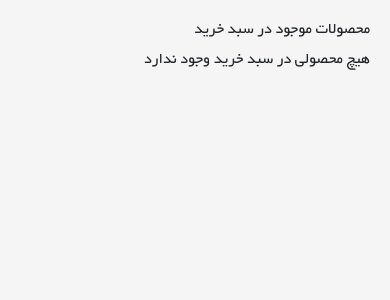
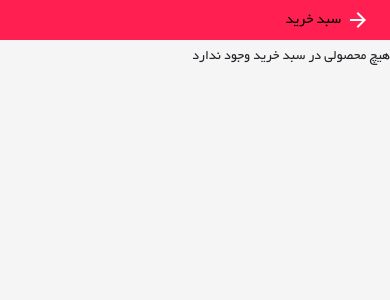
Before and after one commit to mostafa-jamali/MyShop-PWA, a React (Create React App) app: page /basket in a window 390 px wide. Shown: the top 300 px of the page. Built offline with nearby package versions, Linux system fonts and the light colour scheme.

Commit message:
edit colors

```diff
--- a/src/Components/Basket/Basket.jsx
+++ b/src/Components/Basket/Basket.jsx
@@ -2,6 +2,8 @@ import React, { useState } from 'react'
 import { Link } from "react-router-dom";
 import { makeStyles } from '@material-ui/core/styles';
 import { Button, ButtonGroup } from 'reactstrap';
+import ArrowForwardIcon from '@material-ui/icons/ArrowForward';
+import Hidden from '@material-ui/core/Hidden';
 import { connect } from 'react-redux';
 
 import { increaseItemOfBasket, decreaseItemOfBasket, deleteBasket } from '../../Redux/Basket/Basket.action'
@@ -12,9 +14,9 @@ const useStyles = makeStyles((theme) => ({
         backgroundColor: '#f5f5f5',
         direction: "rtl",
         textAlign: "right",
-        padding: "20px 20px 100px",
+        // padding: "20px 20px 100px",
         [theme.breakpoints.down('xs')]: {
-            paddingTop: 20,
+            paddingTop: 0,
         },
     },
     baskets: {
@@ -145,7 +147,10 @@ const useStyles = makeStyles((theme) => ({
     },
     h4: {
         [theme.breakpoints.down('xs')]: {
-            fontSize: "16px"
+            // fontSize: "16px",
+            // position:"absolute",
+            // marginTop:"45px",
+            display:"none"
         },
         [theme.breakpoints.up('sm')]: {
             fontSize: "19px"
@@ -155,6 +160,22 @@ const useStyles = makeStyles((theme) => ({
         },
         [theme.breakpoints.up('lg')]: {
             fontSize: "25px"
+        },
+    },
+    noProduct: {
+        [theme.breakpoints.down('xs')]: {
+            fontSize: "14px",
+            position:"absolute",
+            marginTop:"45px",
+        },
+        [theme.breakpoints.up('sm')]: {
+            fontSize: "17px"
+        },
+        [theme.breakpoints.up('md')]: {
+            fontSize: "19px"
+        },
+        [theme.breakpoints.up('lg')]: {
+            fontSize: "22px"
         },
     },
     count: {
@@ -170,6 +191,38 @@ const useStyles = makeStyles((theme) => ({
         alignItems: "center",
         fontFamily: "bYekan",
         fontSize: "25px"
+    },
+    Link: {
+        position: "fixed",
+        zIndex: "1000",
+        direction:"initial",
+        "&:hover": {
+            textDecoration: "none",
+            color: "white"
+        },
+        [theme.breakpoints.down('sm')]: {
+            backgroundColor: "#ff1f51",
+            width: "100vW",
+            height: "20px",
+            color: "black",
+            display: "flex",
+            alignItems: "center",
+            justifyContent: "flex-end",
+            padding: "20px",
+            color: "white"
+        },
+    },
+    pageName: {
+        marginBottom: "0px",
+        fontSize: "20px",
+        direction: "rtl",
+        textAlign: "right",
+        padding: "10px 20px 0px 0px",
+        color: "black",
+        [theme.breakpoints.down('xs')]: {
+            fontSize: "15px",
+            padding: "0px 5px",
+        },
     }
 }));
 
@@ -179,14 +232,14 @@ function Basket({ basketList, increaseItemOfBasket, decreaseItemOfBasket, delete
 
 
     const counterPlus = (ProductId) => {
-        increaseItemOfBasket(ProductId);
+        increaseItemOfBasket(ProductId); //increaseItemOfBasket coming from redux
     };
     const counterMinus = (ProductId) => {
-        const basketProduct = basketList.find(item => item.id == ProductId)
+        const basketProduct = basketList.find(item => item.id == ProductId)//basketList coming from redux
         if (basketProduct.counter > 1) {
-            decreaseItemOfBasket(ProductId);
+            decreaseItemOfBasket(ProductId);//decreaseItemOfBasket coming from redux
         } else {
-            deleteBasket(ProductId)
+            deleteBasket(ProductId)//deleteBasket coming from redux
         }
     };
 
@@ -194,6 +247,9 @@ function Basket({ basketList, increaseItemOfBasket, decreaseItemOfBasket, delete
     const allSalePrice = (item) => item.sale_price * item.counter
     return (
         <div className={classes.root}>
+            <Hidden smUp>
+                <Link to="/" className={classes.Link}><p className={classes.pageName}>سبد خرید</p><ArrowForwardIcon /></Link>
+            </Hidden>
             <h4 className={classes.h4}>محصولات موجود در سبد خرید</h4>
             <div>
                 {
@@ -237,7 +293,7 @@ function Basket({ basketList, increaseItemOfBasket, decreaseItemOfBasket, delete
                             </div>
                         )
                         :
-                        <p>هیچ محصولی در سبد خرید وجود ندارد</p>
+                        <p className={classes.noProduct}>هیچ محصولی در سبد خرید وجود ندارد</p>
                 }
             </div>
         </div>
--- a/src/Components/CategoriesPage/CategoriesPage.jsx
+++ b/src/Components/CategoriesPage/CategoriesPage.jsx
@@ -99,7 +99,9 @@ const useStyles = makeStyles((theme) => ({
     TabPanel: {
         width: "100%",
         minHeight: "88%",
-        backgroundColor: "#a677c7",
+        background: "#C6FFDD",  /* fallback for old browsers */
+        background: "-webkit-linear-gradient(to top, #f7797d, #FBD786, #C6FFDD)",  /* Chrome 10-25, Safari 5.1-6 */
+        background: "linear-gradient(to top, #f7797d, #FBD786, #C6FFDD)", /* W3C, IE 10+/ Edge, Firefox 16+, Chrome 26+, Opera 12+, Safari 7+ */
         position: "absolute",
         [theme.breakpoints.down('sm')]: {
             top: "100px",
--- a/src/Components/ListFavorites/ListFavorites.jsx
+++ b/src/Components/ListFavorites/ListFavorites.jsx
@@ -6,7 +6,6 @@ import { makeStyles } from '@material-ui/core/styles';
 import { Divider } from '@material-ui/core';
 import { Col, Row } from 'reactstrap';
 import { Link } from "react-router-dom";
-import { useParams } from 'react-router-dom';
 import ArrowForwardIcon from '@material-ui/icons/ArrowForward';
 import Hidden from '@material-ui/core/Hidden';
 import { connect } from 'react-redux';
@@ -14,7 +13,10 @@ import { connect } from 'react-redux';
 
 const useStyles = makeStyles((theme) => ({
     root: {
-        backgroundColor: "#a677c7",
+        direction:"rtl",
+        background: "#C6FFDD",  /* fallback for old browsers */
+        background: "-webkit-linear-gradient(to top, #f7797d, #FBD786, #C6FFDD)",  /* Chrome 10-25, Safari 5.1-6 */
+        background: "linear-gradient(to top, #f7797d, #FBD786, #C6FFDD)", /* W3C, IE 10+/ Edge, Firefox 16+, Chrome 26+, Opera 12+, Safari 7+ */
         minHeight: "100vh"
     },
     row: {
@@ -80,6 +82,7 @@ const useStyles = makeStyles((theme) => ({
     },
     Link: {
         position: "fixed",
+        direction:"rtl",
         zIndex: "1000",
         "&:hover": {
             textDecoration: "none",
@@ -91,6 +94,7 @@ const useStyles = makeStyles((theme) => ({
             height: "20px",
             color: "black",
             display: "flex",
+            direction:"ltr",
             alignItems: "center",
             justifyContent: "flex-end",
             padding: "20px",
@@ -103,10 +107,21 @@ const useStyles = makeStyles((theme) => ({
         direction: "rtl",
         textAlign: "right",
         padding: "10px 20px 0px 0px",
-        color: "white",
+        color: "black",
         [theme.breakpoints.down('xs')]: {
             fontSize: "15px",
             padding: "0px 5px",
+        },
+    },
+    noProduct: {
+        display: "flex",
+        justifyContent: "flex-start",
+        padding: "10px 16px",
+        [theme.breakpoints.down('xs')]: {
+            fontSize: "15px",
+            padding: "5px 16px",
+            position: "absolute",
+            marginTop: "45px",
         },
     }
 }));
@@ -122,6 +137,8 @@ function ListFavorites({ favoriteList }) {
             <Hidden xsDown>
                 <p className={classes.pageName}>محصولات موردعلاقه</p>
             </Hidden>
+            {
+                favoriteList.length >= 1 ?
                     <div className={`justify-content-center p-3`}>
                         <Row className={`justify-content-end p-1 ${classes.row}`} xs={2} sm={3} md={4} lg={5} xl={6}>
                             {
@@ -155,6 +172,8 @@ function ListFavorites({ favoriteList }) {
                                 )}
                         </Row>
                     </div>
+                    : <p className={classes.noProduct}>هیچ محصولی در بخش موردعلاقه وجود ندارد</p>
+            }
         </div>
     )
 }
--- a/src/Components/ListProduct/ListProduct.jsx
+++ b/src/Components/ListProduct/ListProduct.jsx
@@ -15,7 +15,9 @@ import LoadingComponent from '../LoadingComponent/LoadingComponent';
 
 const useStyles = makeStyles((theme) => ({
     root: {
-        backgroundColor: "#a677c7",
+        background: "#C6FFDD",  /* fallback for old browsers */
+        background: "-webkit-linear-gradient(to top, #f7797d, #FBD786, #C6FFDD)",  /* Chrome 10-25, Safari 5.1-6 */
+        background: "linear-gradient(to top, #f7797d, #FBD786, #C6FFDD)", /* W3C, IE 10+/ Edge, Firefox 16+, Chrome 26+, Opera 12+, Safari 7+ */
         minHeight:"100vh"
     },
     row: {
@@ -104,7 +106,7 @@ const useStyles = makeStyles((theme) => ({
         direction: "rtl",
         textAlign: "right",
         padding: "10px 20px 0px 0px",
-        color: "white",
+        color: "black",
         [theme.breakpoints.down('xs')]: {
             fontSize: "15px",
             padding: "0px 5px",
--- a/src/Components/Search/Search.jsx
+++ b/src/Components/Search/Search.jsx
@@ -15,7 +15,9 @@ import LoadingComponent from '../LoadingComponent/LoadingComponent';
 
 const useStyles = makeStyles((theme) => ({
     root: {
-        backgroundColor: "#a677c7",
+        background: "#C6FFDD",  /* fallback for old browsers */
+        background: "-webkit-linear-gradient(to top, #f7797d, #FBD786, #C6FFDD)",  /* Chrome 10-25, Safari 5.1-6 */
+        background: "linear-gradient(to top, #f7797d, #FBD786, #C6FFDD)", /* W3C, IE 10+/ Edge, Firefox 16+, Chrome 26+, Opera 12+, Safari 7+ */
         minHeight: "100vh"
     },
     row: {
@@ -144,7 +146,7 @@ function Search() {
                 </div>
             </Hidden>
             <Hidden xsDown>
-                <Form className="py-2 px-3 mx-sm-5 mx-md-5 rounded bg-success">
+                <Form className="py-2 px-3 mx-sm-5 mx-md-5 rounded">
                     <FormGroup>
                         <Input className="my-3" style={{ direction: "rtl" }} type='search' id='search' name={'search'} value={search} placeholder="جستجوی نام محصول" onChange={handleChange} />
                     </FormGroup>
@@ -153,7 +155,7 @@ function Search() {
             <div className={`justify-content-center p-3`}>
                 {
                     pending ?
-                        <div style={{ display: "flex", justifyContent: "center", alignItems: "center" , marginTop:20}}>
+                        <div style={{ display: "flex", justifyContent: "center", alignItems: "center", marginTop: 20 }}>
                             <LoadingComponent />
                         </div>
                         :
--- a/src/Components/SingleProduct/SingleProduct.jsx
+++ b/src/Components/SingleProduct/SingleProduct.jsx
@@ -147,7 +147,7 @@ function SingleProduct({ basketList, addBasket, addFavorite, deleteFavorite }) {
                             <div className={"p-sm-2 mt-1 rounded bg-light"}>
                                 <FavoriteIcon className={`${classes.FavoriteIcon} mx-2 ${myFavorite ? `${classes.FavoriteStyle}` : `${classes.unFavorite}`}`}
                                     onClick={() => changeFavorite(newProduct)} color="action" />
-                                <TelegramShareButton url={`localhost:3000/product/${newProduct.id}`} >
+                                <TelegramShareButton url={`/product/${newProduct.id}`} >
                                     <ShareIcon className={classes.ShareIcon} size={25} round={true} color="action" ></ShareIcon>
                                 </TelegramShareButton>
                             </div>
--- a/src/Container/DefaultFooter/index.js
+++ b/src/Container/DefaultFooter/index.js
@@ -15,7 +15,9 @@ const useStyles = makeStyles((theme) => ({
     myCarousel: {
         position: "relative",
         top: 70,
-        backgroundColor: "yellow",
+        background: "#59C173",  /* fallback for old browsers */
+        background: "-webkit-linear-gradient(to top, #5D26C1, #a17fe0, #59C173)",  /* Chrome 10-25, Safari 5.1-6 */
+        background: "linear-gradient(to top, #5D26C1, #a17fe0, #59C173)", /* W3C, IE 10+/ Edge, Firefox 16+, Chrome 26+, Opera 12+, Safari 7+ */
         margin: 0,
         padding: "20px 0px 0px 0px",
         display: "flex",
@@ -32,7 +34,7 @@ function DefaultFooter() {
             <Grid className={classes.myCarousel}>
                 <Hidden mdDown>
                     <Grid item >
-                        <img style={{ width: "70%", marginTop: "0px"}} src={banerLeft} alt="" />
+                        <img style={{ width: "70%", marginTop: "0px" }} src={banerLeft} alt="" />
                     </Grid>
                 </Hidden>
                 <Grid item xs={12} sm={10} md={10} lg={8}>
```
Also changed, not shown: src/Components/CardProducts/CardProducts.jsx (+19 -8 lines), src/Components/ProductGroups/ProductGroups.jsx (+11 -4 lines), src/Components/ProductGroupsMobile/ProductGroupsMobile.jsx (+21 -2 lines). Lines whose indentation alone changed are shown as unchanged.
